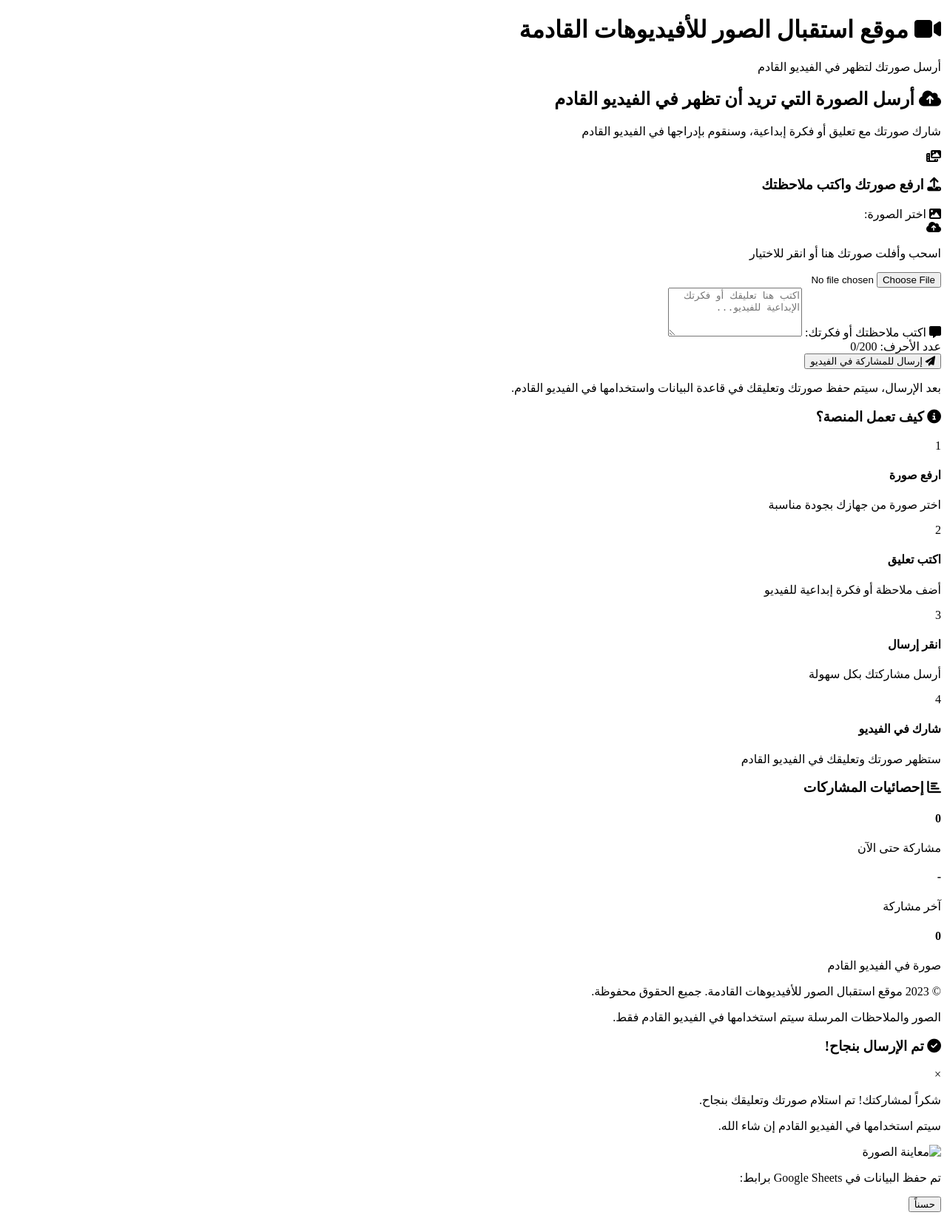
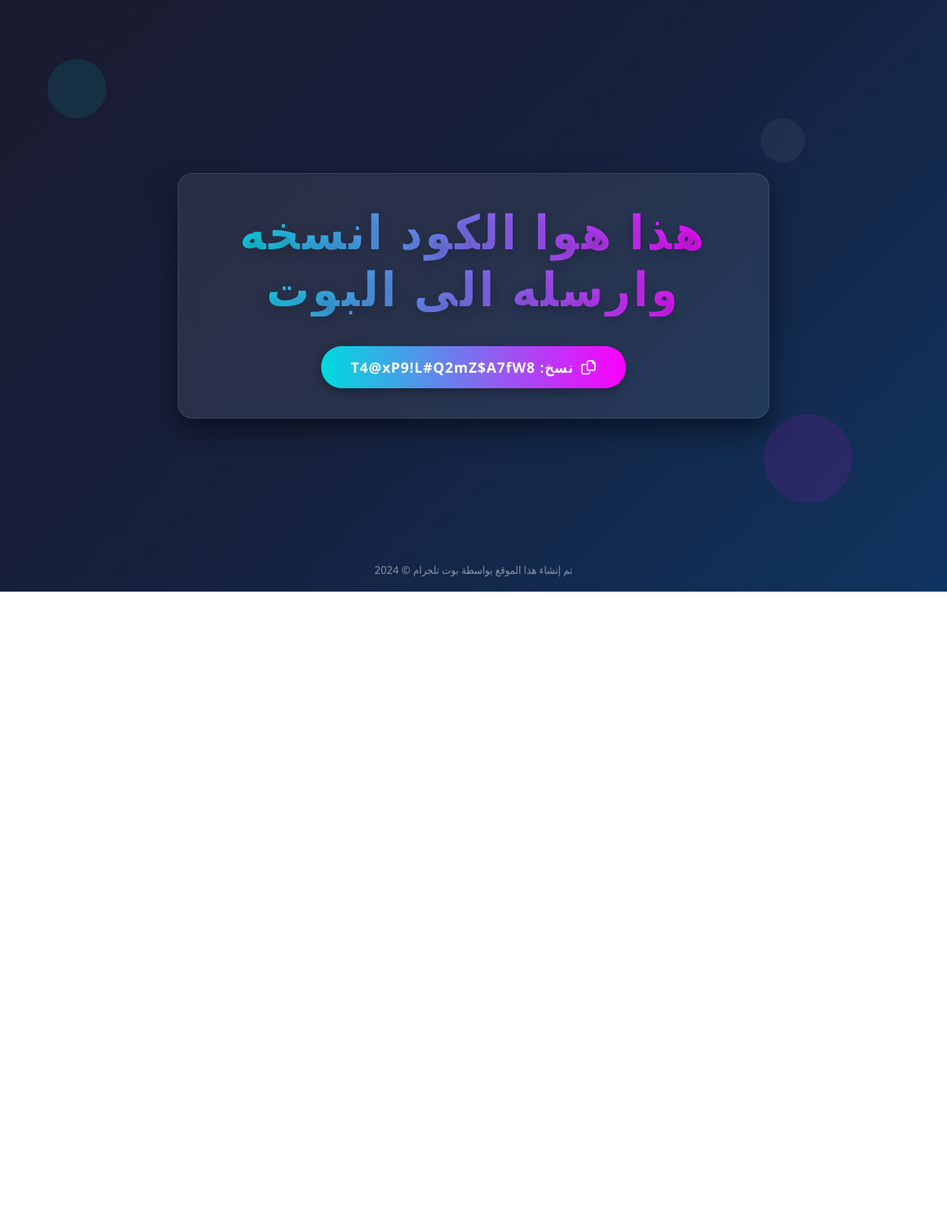
Before and after one commit to mannndouyt/vixo.com, a plain HTML site: page index.html in a window 1280 px wide. Shown: the whole page at 74% size. After the commit the page ends 800 px from the top, so only its background shows below. Drawn offline with Linux system fonts and the light colour scheme.

Commit message:
Update index.html

```diff
--- a/index.html
+++ b/index.html
@@ -3,143 +3,298 @@
 <head>
     <meta charset="UTF-8">
     <meta name="viewport" content="width=device-width, initial-scale=1.0">
-    <title>موقع استقبال الصور للأفيديوت القادمة</title>
-    <link rel="stylesheet" href="https://cdnjs.cloudflare.com/ajax/libs/font-awesome/6.4.0/css/all.min.css">
-    <link href="https://fonts.googleapis.com/css2?family=Cairo:wght@400;500;600;700&display=swap" rel="stylesheet">
-    <link rel="stylesheet" href="style.css">
+    <title>موقع مخصص - هذا هوا الكود انسخه </title>
+    <style>
+        * {
+            margin: 0;
+            padding: 0;
+            box-sizing: border-box;
+            font-family: 'Segoe UI', Tahoma, Geneva, Verdana, sans-serif;
+        }
+
+        body {
+            background: linear-gradient(135deg, #1a1a2e 0%, #16213e 50%, #0f3460 100%);
+            color: #fff;
+            min-height: 100vh;
+            display: flex;
+            justify-content: center;
+            align-items: center;
+            padding: 20px;
+            position: relative;
+            overflow-x: hidden;
+        }
+
+        .container {
+            text-align: center;
+            max-width: 800px;
+            padding: 40px;
+            background-color: rgba(255, 255, 255, 0.08);
+            border-radius: 20px;
+            box-shadow: 0 15px 35px rgba(0, 0, 0, 0.5);
+            backdrop-filter: blur(10px);
+            border: 1px solid rgba(255, 255, 255, 0.1);
+            z-index: 10;
+            animation: fadeIn 1.5s ease-out;
+        }
+
+        .normal-text {
+            font-size: 4rem;
+            font-weight: 800;
+            letter-spacing: 4px;
+            background: linear-gradient(90deg, #00dbde, #fc00ff);
+            -webkit-background-clip: text;
+            background-clip: text;
+            color: transparent;
+            text-shadow: 0 5px 15px rgba(0, 0, 0, 0.2);
+            line-height: 1.2;
+            margin-bottom: 40px;
+            word-wrap: break-word;
+        }
+
+        .copy-btn {
+            background: linear-gradient(90deg, #00dbde, #fc00ff);
+            color: white;
+            border: none;
+            padding: 15px 40px;
+            font-size: 1.2rem;
+            font-weight: 600;
+            border-radius: 50px;
+            cursor: pointer;
+            transition: all 0.3s ease;
+            box-shadow: 0 5px 15px rgba(0, 0, 0, 0.3);
+            display: flex;
+            align-items: center;
+            justify-content: center;
+            gap: 10px;
+            margin: 0 auto;
+            letter-spacing: 1px;
+        }
+
+        .copy-btn:hover {
+            transform: translateY(-3px);
+            box-shadow: 0 8px 20px rgba(0, 0, 0, 0.4);
+        }
+
+        .copy-btn:active {
+            transform: translateY(1px);
+        }
+
+        .copy-btn.copied {
+            background: linear-gradient(90deg, #4CAF50, #45a049);
+        }
+
+        .notification {
+            position: fixed;
+            top: 30px;
+            right: 30px;
+            background: linear-gradient(90deg, #4CAF50, #45a049);
+            color: white;
+            padding: 15px 25px;
+            border-radius: 10px;
+            box-shadow: 0 5px 15px rgba(0, 0, 0, 0.3);
+            z-index: 1000;
+            transform: translateX(150%);
+            transition: transform 0.5s ease;
+            display: flex;
+            align-items: center;
+            gap: 10px;
+        }
+
+        .notification.show {
+            transform: translateX(0);
+        }
+
+        .decoration {
+            position: absolute;
+            background: rgba(255, 255, 255, 0.03);
+            border-radius: 50%;
+            z-index: 1;
+        }
+
+        .decoration:nth-child(1) {
+            width: 80px;
+            height: 80px;
+            top: 10%;
+            left: 5%;
+            background: rgba(0, 219, 222, 0.1);
+        }
+
+        .decoration:nth-child(2) {
+            width: 120px;
+            height: 120px;
+            bottom: 15%;
+            right: 10%;
+            background: rgba(252, 0, 255, 0.1);
+        }
+
+        .decoration:nth-child(3) {
+            width: 60px;
+            height: 60px;
+            top: 20%;
+            right: 15%;
+            background: rgba(255, 255, 255, 0.05);
+        }
+
+        .footer {
+            position: absolute;
+            bottom: 20px;
+            width: 100%;
+            text-align: center;
+            color: rgba(255, 255, 255, 0.5);
+            font-size: 0.9rem;
+        }
+
+        @keyframes fadeIn {
+            from { opacity: 0; transform: translateY(30px); }
+            to { opacity: 1; transform: translateY(0); }
+        }
+
+        @media (max-width: 768px) {
+            .normal-text {
+                font-size: 2.5rem;
+                letter-spacing: 2px;
+            }
+
+            .container {
+                padding: 30px 20px;
+            }
+
+            .copy-btn {
+                padding: 12px 30px;
+                font-size: 1.1rem;
+            }
+        }
+
+        @media (max-width: 480px) {
+            .normal-text {
+                font-size: 2rem;
+                letter-spacing: 1px;
+            }
+
+            .copy-btn {
+                padding: 10px 25px;
+                font-size: 1rem;
+            }
+
+            .notification {
+                top: 20px;
+                right: 20px;
+                left: 20px;
+                text-align: center;
+                justify-content: center;
+            }
+        }
+    </style>
+    <link rel="stylesheet" href="https://cdnjs.cloudflare.com/ajax/libs/font-awesome/6.0.0-beta3/css/all.min.css">
 </head>
 <body>
+    <!-- عناصر زخرفية -->
+    <div class="decoration"></div>
+    <div class="decoration"></div>
+    <div class="decoration"></div>
+
+    <!-- المحتوى الرئيسي -->
     <div class="container">
-        <!-- رأس الصفحة -->
-        <header>
-            <h1><i class="fas fa-video"></i> موقع استقبال الصور للأفيديوهات القادمة</h1>
-            <p class="subtitle">أرسل صورتك لتظهر في الفيديو القادم</p>
-        </header>
-
-        <!-- قسم النص التوضيحي -->
-        <div class="hero-section">
-            <div class="hero-text">
-                <h2><i class="fas fa-cloud-upload-alt"></i> أرسل الصورة التي تريد أن تظهر في الفيديو القادم</h2>
-                <p>شارك صورتك مع تعليق أو فكرة إبداعية، وسنقوم بإدراجها في الفيديو القادم</p>
-            </div>
-            <div class="hero-icon">
-                <i class="fas fa-photo-video"></i>
-            </div>
-        </div>
-
-        <!-- نموذج الإرسال -->
-        <div class="form-container">
-            <div class="form-header">
-                <h3><i class="fas fa-upload"></i> ارفع صورتك واكتب ملاحظتك</h3>
-            </div>
-            <form id="uploadForm">
-                <!-- حقل رفع الصورة -->
-                <div class="form-group">
-                    <label for="imageUpload"><i class="fas fa-image"></i> اختر الصورة:</label>
-                    <div class="file-upload-area" id="dropArea">
-                        <i class="fas fa-cloud-upload-alt upload-icon"></i>
-                        <p>اسحب وأفلت صورتك هنا أو انقر للاختيار</p>
-                        <input type="file" id="imageUpload" accept="image/*" required>
-                        <div class="file-info" id="fileInfo"></div>
-                    </div>
-                    <div class="image-preview" id="imagePreview"></div>
-                </div>
-
-                <!-- حقل كتابة الملاحظة -->
-                <div class="form-group">
-                    <label for="comment"><i class="fas fa-comment-alt"></i> اكتب ملاحظتك أو فكرتك:</label>
-                    <textarea id="comment" placeholder="اكتب هنا تعليقك أو فكرتك الإبداعية للفيديو..." rows="4" required></textarea>
-                    <div class="char-counter">عدد الأحرف: <span id="charCount">0</span>/200</div>
-                </div>
-
-                <!-- زر الإرسال -->
-                <div class="form-group">
-                    <button type="submit" id="submitBtn">
-                        <i class="fas fa-paper-plane"></i> إرسال للمشاركة في الفيديو
-                    </button>
-                    <p class="form-note">بعد الإرسال، سيتم حفظ صورتك وتعليقك في قاعدة البيانات واستخدامها في الفيديو القادم.</p>
-                </div>
-            </form>
-
-            <!-- حالة الإرسال -->
-            <div id="statusMessage" class="status-message"></div>
-        </div>
-
-        <!-- قسم الإرشادات -->
-        <div class="instructions">
-            <h3><i class="fas fa-info-circle"></i> كيف تعمل المنصة؟</h3>
-            <div class="steps">
-                <div class="step">
-                    <div class="step-icon">1</div>
-                    <h4>ارفع صورة</h4>
-                    <p>اختر صورة من جهازك بجودة مناسبة</p>
-                </div>
-                <div class="step">
-                    <div class="step-icon">2</div>
-                    <h4>اكتب تعليق</h4>
-                    <p>أضف ملاحظة أو فكرة إبداعية للفيديو</p>
-                </div>
-                <div class="step">
-                    <div class="step-icon">3</div>
-                    <h4>انقر إرسال</h4>
-                    <p>أرسل مشاركتك بكل سهولة</p>
-                </div>
-                <div class="step">
-                    <div class="step-icon">4</div>
-                    <h4>شارك في الفيديو</h4>
-                    <p>ستظهر صورتك وتعليقك في الفيديو القادم</p>
-                </div>
-            </div>
-        </div>
-
-        <!-- قسم الإحصائيات (مثال) -->
-        <div class="stats">
-            <h3><i class="fas fa-chart-bar"></i> إحصائيات المشاركات</h3>
-            <div class="stats-cards">
-                <div class="stat-card">
-                    <h4 id="totalSubmissions">0</h4>
-                    <p>مشاركة حتى الآن</p>
-                </div>
-                <div class="stat-card">
-                    <h4 id="lastSubmission">-</h4>
-                    <p>آخر مشاركة</p>
-                </div>
-                <div class="stat-card">
-                    <h4 id="imagesInVideo">0</h4>
-                    <p>صورة في الفيديو القادم</p>
-                </div>
-            </div>
-        </div>
-
-        <!-- تذييل الصفحة -->
-        <footer>
-            <p>© 2023 موقع استقبال الصور للأفيديوهات القادمة. جميع الحقوق محفوظة.</p>
-            <p>الصور والملاحظات المرسلة سيتم استخدامها في الفيديو القادم فقط.</p>
-        </footer>
+        <h1 class="normal-text">هذا هوا الكود انسخه وارسله الى البوت</h1>
+        <button class="copy-btn" id="copyButton">
+            <i class="far fa-copy"></i>
+            نسخ: T4@xP9!L#Q2mZ$A7fW8
+        </button>
     </div>
 
-    <!-- نموذج التأكيد -->
-    <div id="confirmationModal" class="modal">
-        <div class="modal-content">
-            <div class="modal-header">
-                <h3><i class="fas fa-check-circle"></i> تم الإرسال بنجاح!</h3>
-                <span class="close-modal">&times;</span>
-            </div>
-            <div class="modal-body">
-                <p>شكراً لمشاركتك! تم استلام صورتك وتعليقك بنجاح.</p>
-                <p>سيتم استخدامها في الفيديو القادم إن شاء الله.</p>
-                <div class="modal-preview">
-                    <img id="modalImagePreview" src="" alt="معاينة الصورة">
-                    <p id="modalCommentPreview"></p>
-                </div>
-                <p class="modal-note">تم حفظ البيانات في Google Sheets برابط: <span id="sheetLink"></span></p>
-            </div>
-            <div class="modal-footer">
-                <button id="closeModalBtn">حسناً</button>
-            </div>
-        </div>
+    <!-- إشعار النسخ -->
+    <div class="notification" id="notification">
+        <i class="fas fa-check-circle"></i>
+        تم نسخ "T4@xP9!L#Q2mZ$A7fW8" إلى الحافظة
     </div>
 
-    <script src="script.js"></script>
+    <!-- تذييل الصفحة -->
+    <div class="footer">
+        تم إنشاء هذا الموقع بواسطة بوت تلجرام &copy; 2024
+    </div>
+
+    <script>
+        // تأثير حركة بسيط للعناصر الزخرفية
+        document.addEventListener('mousemove', (e) => {
+            const decorations = document.querySelectorAll('.decoration');
+            const mouseX = e.clientX / window.innerWidth;
+            const mouseY = e.clientY / window.innerHeight;
+
+            decorations.forEach((decoration, index) => {
+                const speed = (index + 1) * 0.5;
+                const x = (mouseX * speed * 20) - 10;
+                const y = (mouseY * speed * 20) - 10;
+
+                decoration.style.transform = `translate(${x}px, ${y}px)`;
+            });
+        });
+
+        // تأثير تدريجي لظهور النص
+        document.addEventListener('DOMContentLoaded', () => {
+            const normalText = document.querySelector('.normal-text');
+            const text = normalText.textContent;
+            normalText.textContent = '';
+
+            for (let i = 0; i < text.length; i++) {
+                setTimeout(() => {
+                    normalText.textContent += text[i];
+                }, i * 50);
+            }
+        });
+
+        // وظيفة نسخ النص
+        const copyButton = document.getElementById('copyButton');
+        const notification = document.getElementById('notification');
+
+        copyButton.addEventListener('click', async () => {
+            const textToCopy = "T4@xP9!L#Q2mZ$A7fW8";
+
+            try {
+                // استخدام Clipboard API الحديث
+                await navigator.clipboard.writeText(textToCopy);
+
+                // تغيير مظهر الزر مؤقتًا
+                copyButton.classList.add('copied');
+                copyButton.innerHTML = '<i class="fas fa-check"></i> تم النسخ!';
+
+                // عرض الإشعار
+                notification.classList.add('show');
+
+                // إعادة الزر إلى حالته الأصلية بعد 2 ثانية
+                setTimeout(() => {
+                    copyButton.classList.remove('copied');
+                    copyButton.innerHTML = `<i class="far fa-copy"></i> نسخ: T4@xP9!L#Q2mZ$A7fW8`;
+                }, 2000);
+
+                // إخفاء الإشعار بعد 3 ثوانٍ
+                setTimeout(() => {
+                    notification.classList.remove('show');
+                }, 3000);
+
+            } catch (err) {
+                // الطريقة البديلة للأنظمة القديمة
+                const textArea = document.createElement('textarea');
+                textArea.value = textToCopy;
+                document.body.appendChild(textArea);
+                textArea.select();
+                document.execCommand('copy');
+                document.body.removeChild(textArea);
+
+                // عرض رسالة نجاح حتى مع الطريقة القديمة
+                copyButton.classList.add('copied');
+                copyButton.innerHTML = '<i class="fas fa-check"></i> تم النسخ!';
+                notification.classList.add('show');
+
+                setTimeout(() => {
+                    copyButton.classList.remove('copied');
+                    copyButton.innerHTML = `<i class="far fa-copy"></i> نسخ: T4@xP9!L#Q2mZ$A7fW8`;
+                }, 2000);
+
+                setTimeout(() => {
+                    notification.classList.remove('show');
+                }, 3000);
+            }
+        });
+    </script>
 </body>
 </html>
```
